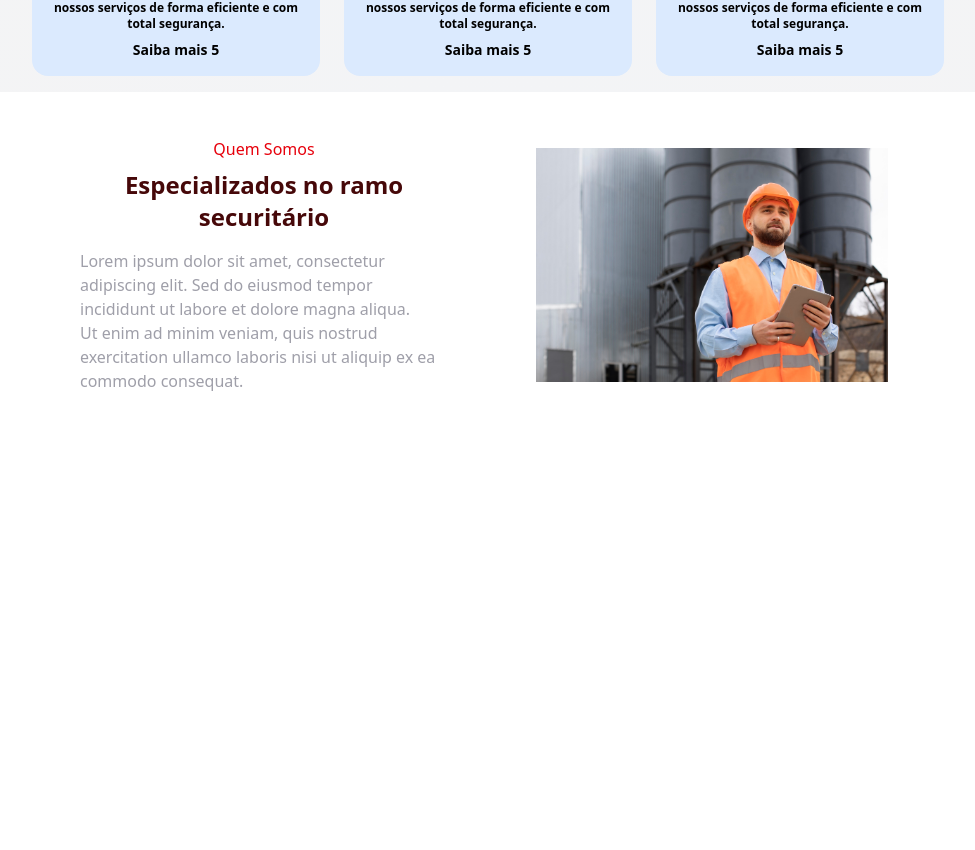
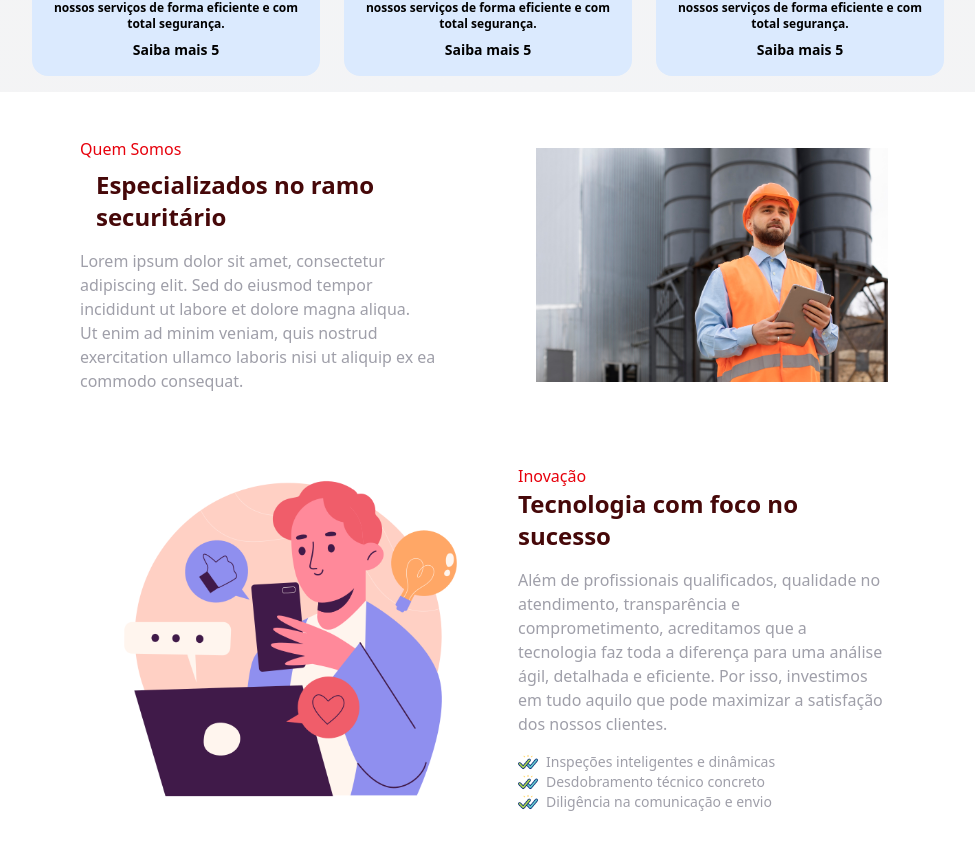
Before and after one commit to MichaelMoranis/uniao-vistorias, a Next.js app: page / in a window 1280 px wide. Shown: the part 1740-2590 px from the top of the page, without its empty margins (152-1127 px from the left). Before the commit the page ends 2162 px from the top, so only its background shows below. Built offline with nearby package versions, Linux system fonts and the light colour scheme.

Commit message:
feat: add components/sectionTech

```diff
--- a/src/app/page.tsx
+++ b/src/app/page.tsx
@@ -2,6 +2,7 @@ import { Banner } from "@/components/banner";
 import { ExpertSection } from "@/components/expertSection";
 import ImageTextSection from "@/components/imageTextSection";
 import Section2 from "@/components/section-02";
+import SectionTech from "@/components/sectionTech";
 
 export default function Home() {
   return (
@@ -10,6 +11,7 @@ export default function Home() {
       <ImageTextSection />
       <ExpertSection />
       <Section2 />
+      <SectionTech />
     </div>
   );
 }
--- a/src/components/imageTextSection/index.tsx
+++ b/src/components/imageTextSection/index.tsx
@@ -12,7 +12,7 @@ const ImageTextSection = () => {
           height={600}// Garante que a imagem cubra o contêiner sem distorcer
         />
       </div>
-      <div className="flex flex-col text-center w-full md:w-96 p-2">
+      <div className="flex flex-col w-full md:w-96 p-2">
         <p className="text-red-600">Quem Somos</p>
         <h2 className="text-2xl font-bold mb-4 text-red-950">Especializados no ramo securitário </h2>
         <p className="text-center md:text-left mb-4 text-zinc-400">
--- a/src/components/section-02/index.tsx
+++ b/src/components/section-02/index.tsx
@@ -15,7 +15,7 @@ const Section2 = () => {
             height={400}// Garante que a imagem cubra o contêiner sem distorcer
           />
         </div>
-        <div className="flex flex-col text-center w-96 p-2 mx-4">
+        <div className="flex flex-col w-96 p-2 mx-4">
           <p className="text-red-600 mb-2">Quem Somos</p>
           <h2 className="text-2xl font-bold mx-4 mb-4 text-red-950">Especializados no ramo securitário </h2>
           <p className="text-center md:text-left m-auto text-zinc-400">
--- /dev/null
+++ b/src/components/sectionTech/index.tsx
@@ -0,0 +1,51 @@
+import Image from "next/image";
+
+export default function SectionTech() {
+  return (
+    <section className="flex w-full flex-col md:flex-row p-2 justify-center items-center gap-3">
+      <div className="w-96 m-4 p-4 md:flex">
+        <Image
+          src="/monitoring.png"
+          alt="banner"
+          width={500}
+          height={200} // Garante que a imagem cubra o contêiner sem distorcer
+        />
+      </div>
+      <div className="flex flex-col w-full md:w-96 p-2">
+        <div className="flex flex-col">
+          <p className="text-red-600">Inovação</p>
+          <h2 className="text-2xl font-bold mb-4 text-red-950">
+            Tecnologia com foco no sucesso{" "}
+          </h2>
+          <p className="text-center md:text-left mb-4 text-zinc-400">
+            Além de profissionais qualificados, qualidade no atendimento,
+            transparência e comprometimento, acreditamos que a tecnologia faz
+            toda a diferença para uma análise ágil, detalhada e eficiente. Por
+            isso, investimos em tudo aquilo que pode maximizar a satisfação dos
+            nossos clientes.
+          </p>
+        </div>
+        <ul className="text-center md:text-left text-zinc-400">
+          <li className="flex items-center gap-2 text-sm">
+            <span>
+              <Image width={20} height={20} src="/double-check.png" alt="check" />
+            </span>
+            Inspeções inteligentes e dinâmicas
+          </li>
+          <li className="flex items-center gap-2 text-sm">
+            <span>
+              <Image width={20} height={20} src="/double-check.png" alt="check" />
+            </span>
+            Desdobramento técnico concreto
+          </li>
+          <li className="flex items-center gap-2 text-sm">
+            <span>
+              <Image width={20} height={20} src="/double-check.png" alt="check" />
+            </span>
+            Diligência na comunicação e envio
+          </li>
+        </ul>
+      </div>
+    </section>
+  );
+}
```
Also changed, not shown: public/double-check.png (added), public/monitoring.png (added).
